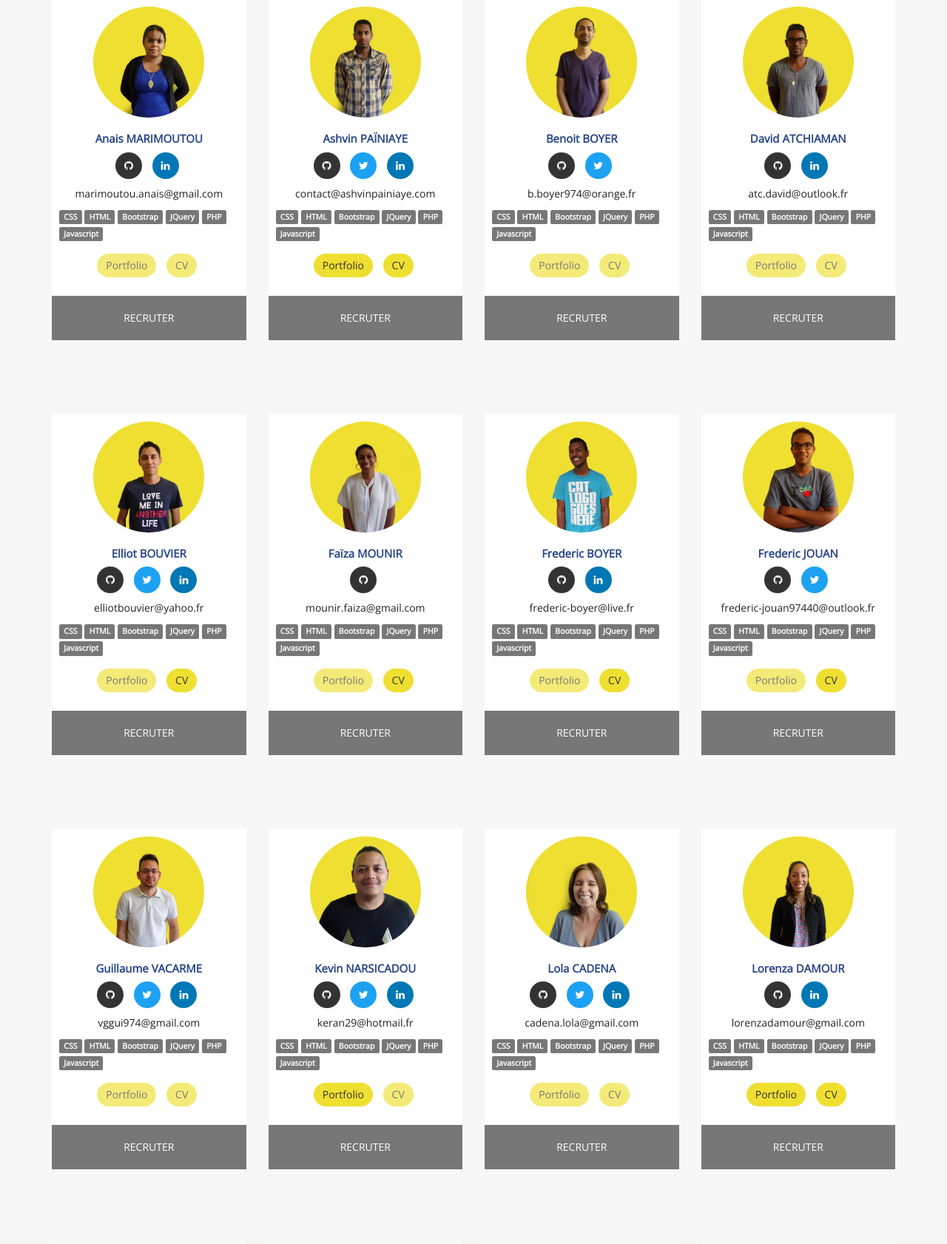
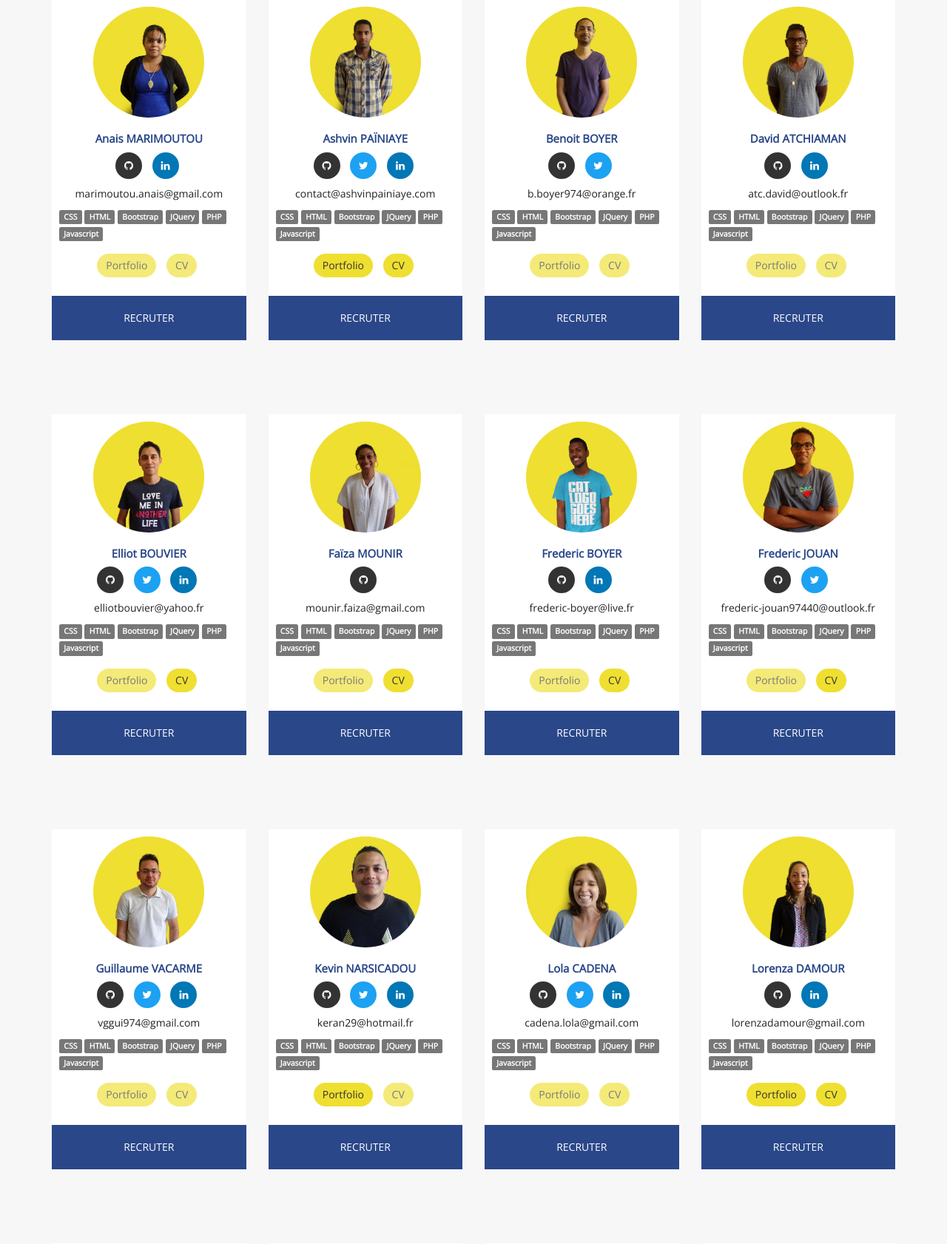
Before and after one commit to AshvinPainiaye/Plateforme-Simplon-Reunion, a PHP site: page /apprenant.php in a window 1280 px wide. Shown: the part 450-2132 px from the top of the page at 74% size. Run offline with PHP 8.4, Linux system fonts and the light colour scheme.

Commit message:
modification couleur recruter dans apprenant

```diff
--- a/css/main.css
+++ b/css/main.css
@@ -305,7 +305,7 @@ strong {
     #apprenants article .label {
       line-height: 2.2; }
     #apprenants article .contacter {
-      background-color: #777777;
+      background-color: #2a4789;
       color: #ffffff;
       width: 100%;
       border-radius: 0;
@@ -318,7 +318,7 @@ strong {
       transition: all 0.4s ease-in-out; }
       #apprenants article .contacter:hover {
         background-color: #ffffff;
-        color: #777777; }
+        color: #2a4789; }
 
 /*fin apprenant*/
 /*debut contact*/
--- a/scss/main.scss
+++ b/scss/main.scss
@@ -412,7 +412,7 @@ strong {
             line-height: 2.2;
         }
         .contacter {
-            background-color: #777777;
+            background-color: $couleur2;
             color: $couleur4;
             width: 100%;
             border-radius: 0;
@@ -422,7 +422,7 @@ strong {
             @include transition(all 0.4s ease-in-out);
             &:hover {
                 background-color: $couleur4;
-                color: #777777;
+                color: $couleur2;
             }
         }
     }
```
Also changed, not shown: 1 other file.
